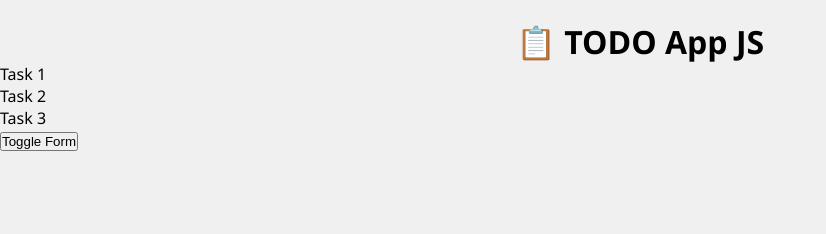
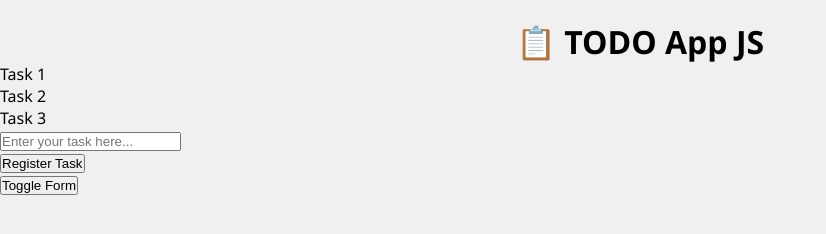
Before and after one commit to SoYuDev/todo-app-js, a website built with Vite: page index.html in a window 1280 px wide. Both pictures are taken after a click on the button "Toggle Form". Shown: the whole page, without its empty margins (0-826 px from the left). Built offline with nearby package versions, Linux system fonts and the light colour scheme.

Commit message:
feat: add form toggle behaviour

```diff
--- a/index.html
+++ b/index.html
@@ -24,7 +24,7 @@
         </ul>
       </section>
 
-      <section class="hidden">
+      <section class="form-block hidden" id="form-block">
         <form action="">
           <input type="text" placeholder="Enter your task here..." />
         </form>
--- a/src/main.js
+++ b/src/main.js
@@ -1 +1,10 @@
-console.log("Works Fine")
+const formBlock = document.getElementById("form-block");
+const btnToggleForm = document.getElementById("btn-toggle-form");
+
+btnToggleForm.addEventListener("click", toggleForm);
+
+function toggleForm() {
+  console.log(formBlock.classList);
+  // Toggles the specified class
+  formBlock.classList.toggle("hidden");
+}
```
